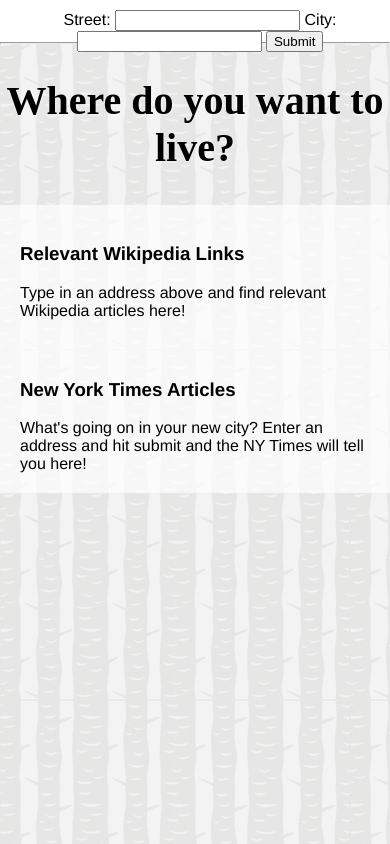
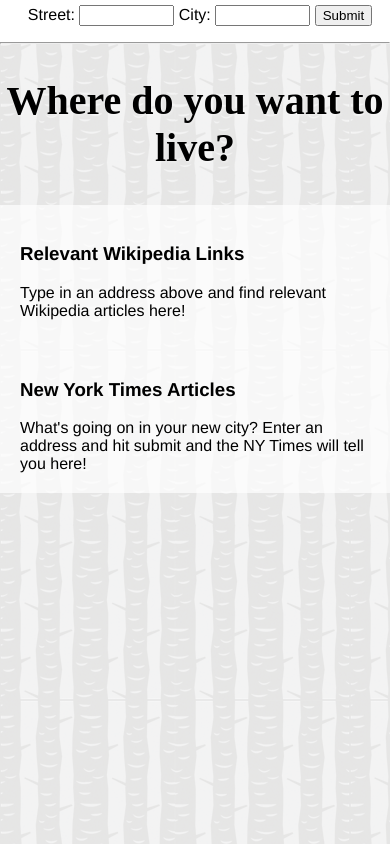
Before and after one commit to 4mber/Moving-Companion, a plain HTML site: page index.html in a window 390 px wide. Drawn offline with Linux system fonts and the light colour scheme; a web font is replaced by a local one.

Commit message:
Update style.css

```diff
--- a/css/style.css
+++ b/css/style.css
@@ -83,7 +83,7 @@
     margin: 0;
 }
 
-@media (max-width : 769px) {
+@media (max-width : 1025px) {
 
     .nytimes-container {
         width: 100%;
@@ -101,4 +101,12 @@
     .form-container {
         text-align: center;
     }
+
+    .form-content {
+        padding-top: 5px;
+    }
+
+    input {
+        width: 25%;
+    }
 }
```
